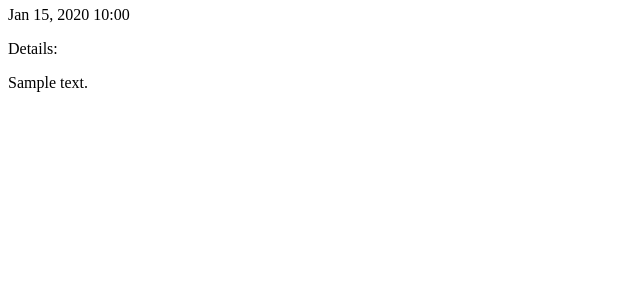
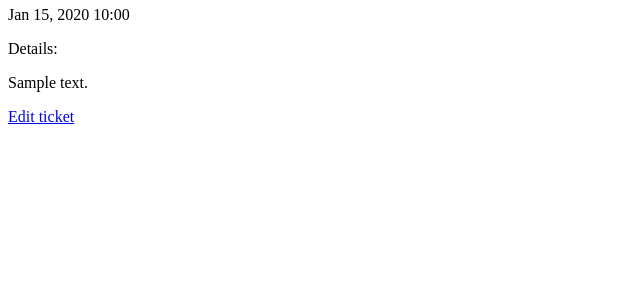
Before and after one commit to spolanco94/Bugger, a Django app: page /projects/1/tickets/1 in a window 1280 px wide. Shown: the part 195-495 px from the top of the page, without its empty margins (0-640 px from the left). Run offline with Django 3.2, Linux system fonts and the light colour scheme; tables that the repository leaves empty hold one stand-in row (values such as "Sample post").

Commit message:
Create a page to edit tickets
Created a ticket update form page that is linked from the respective
tickets' page. Form will autopopulate with data stored in the database
and add changes made by user.

```diff
--- a/bugs/templates/bugs/ticket.html
+++ b/bugs/templates/bugs/ticket.html
@@ -7,5 +7,8 @@
   <p>Details:</p>
   <p>{{ ticket.details|linebreaks }}</p>
 
+  <p>
+    <a href="{% url 'bugs:edit_ticket' project.id ticket.id %}">Edit ticket</a>
+  </p>
 
 {% endblock content %}
--- a/bugs/urls.py
+++ b/bugs/urls.py
@@ -27,5 +27,15 @@ urlpatterns = [
         name='edit_project'
         ),
     # New ticket page
-    path('new_ticket/<int:project_id>', views.new_ticket, name='new_ticket'),
+    path(
+        'projects/<int:project_id>/new_ticket/',
+        views.new_ticket,
+        name='new_ticket'
+        ),
+    # Edit ticket page
+    path(
+        'projects/<int:project_id>/tickets/<int:ticket_id>/edit_ticket/',
+        views.edit_ticket,
+        name='edit_ticket'
+        ),
 ]
--- a/bugs/views.py
+++ b/bugs/views.py
@@ -72,6 +72,7 @@ def new_ticket(request, project_id):
         files = request.FILES.getlist('attachments')
         if form.is_valid():
             for f in files:
+                print(f)
                 file_instance = Ticket(attachments=f)
                 file_instance.save()
             new_ticket = form.save(commit=False)
@@ -81,3 +82,20 @@ def new_ticket(request, project_id):
 
     context = {'project': project, 'form': form}
     return render(request, 'bugs/new_ticket.html', context)
+
+def edit_ticket(request, project_id, ticket_id):
+    """Edit an exisiting ticket."""
+    project = Project.objects.get(id=project_id)
+    ticket = Ticket.objects.get(id=ticket_id)
+
+    if request.method != 'POST':
+        # Prefill form with data from database
+        form = TicketForm(instance=ticket)
+    else:
+        form = TicketForm(instance=ticket, data=request.POST)
+        if form.is_valid():
+            form.save()
+            return redirect('bugs:project', project_id=project.id)
+
+    context = {'project': project, 'ticket': ticket, 'form': form}
+    return render(request, 'bugs/edit_ticket.html', context)
```
Also changed, not shown: bugs/templates/bugs/edit_ticket.html (added, +13 -0 lines).
